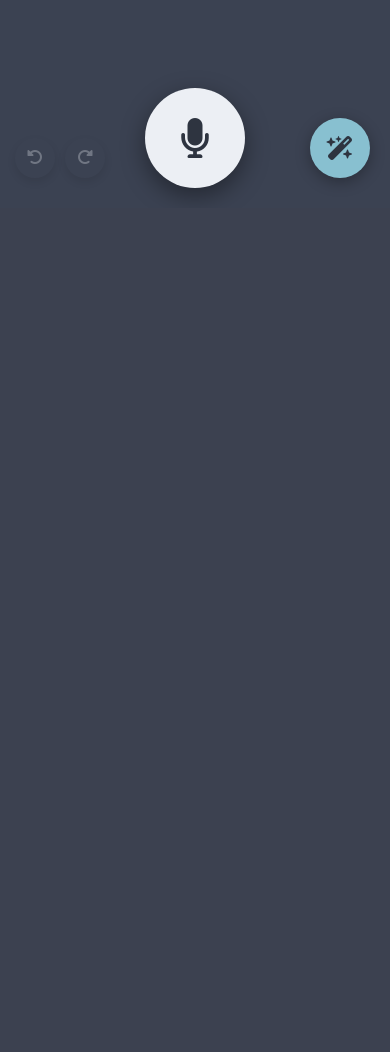
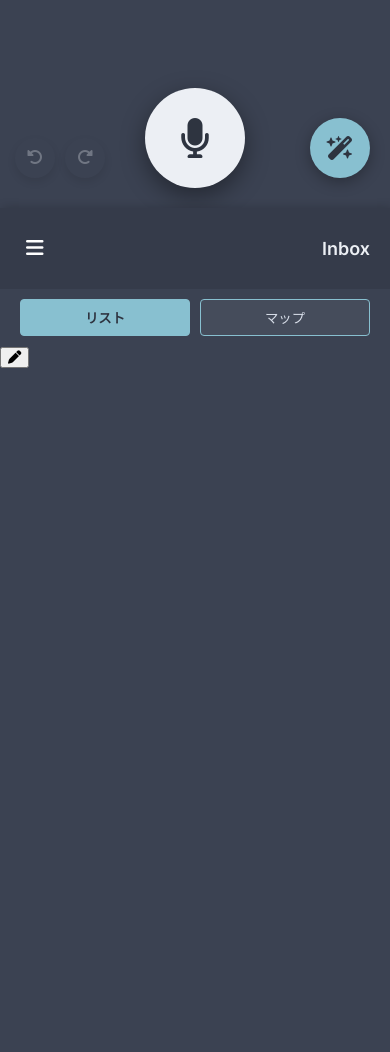
Before and after one commit to corinelo/mind_map, a Flask app: page / in a window 390 px wide. Shown: the part 636-1688 px from the top of the page. Before the commit the page ends 833 px from the top, so only its background shows below. Run offline with Flask 3, Linux system fonts and the light colour scheme; data comes from the database, SQL or seed files in the repository; data that the repository does not hold is empty.

Commit message:
fullmode

```diff
--- a/zenmap_app/app.py
+++ b/zenmap_app/app.py
@@ -63,8 +63,11 @@
 def index():
     return render_template('index.html')
 
-@app.route('/api/projects', methods=['GET', 'POST', 'DELETE'])
+# --- app.py の handle_projects 関数を以下のように修正（PUTを追加） ---
+
+@app.route('/api/projects', methods=['GET', 'POST', 'PUT', 'DELETE'])
 def handle_projects():
+    # 1. 作成 (POST)
     if request.method == 'POST':
         data = request.json
         name = data.get('name')
@@ -74,6 +77,19 @@
             db.session.commit()
             return jsonify({"status": "success", "id": new_proj.id})
 
+    # 2. 名前変更 (PUT) ← New!
+    elif request.method == 'PUT':
+        data = request.json
+        proj_id = data.get('id')
+        new_name = data.get('name')
+        proj = Project.query.get(proj_id)
+        if proj and new_name:
+            proj.name = new_name
+            db.session.commit()
+            return jsonify({"status": "updated"})
+        return jsonify({"status": "error"}), 400
+
+    # 3. 削除 (DELETE)
     elif request.method == 'DELETE':
         proj_id = request.args.get('id')
         proj = Project.query.get(proj_id)
@@ -82,8 +98,11 @@
             db.session.commit()
             return jsonify({"status": "deleted"})
 
+    # 4. 取得 (GET)
     projects = Project.query.order_by(Project.created_at).all()
     return jsonify([{"id": p.id, "name": p.name} for p in projects])
+
+# （他の部分は変更なし）
 
 @app.route('/api/data/<int:project_id>', methods=['GET'])
 def get_project_data(project_id):
--- a/zenmap_app/static/script.js
+++ b/zenmap_app/static/script.js
@@ -1,53 +1,57 @@
+// ==========================================
+//  Global Variables
+// ==========================================
 let currentProjectId = null;
 let currentProjectName = "Inbox";
 let mapData = {};
 let inboxData = [];
 let selectedNodeId = null;
 
-// --- Undo/Redo History Stacks ---
+// Undo/Redo Stacks
 let historyStack = [];
 let redoStack = [];
 
-// 履歴を保存する（変更を加える直前に呼ぶ）
+
+// ==========================================
+//  Undo / Redo Logic
+// ==========================================
 function pushHistory() {
-    // 現在のmapDataをディープコピーして保存
+    // 現在の状態をコピーして保存
     const state = JSON.parse(JSON.stringify(mapData));
     historyStack.push(state);
-    // 新しい操作をしたら未来（Redo）は消える
-    redoStack = [];
+    redoStack = []; // 新しい操作をしたら未来は消える
     updateUndoRedoButtons();
 }
 
 async function undo() {
     if (historyStack.length === 0) return;
 
-    // 現在の状態を未来（Redo）に送る
+    // 現在をRedoへ
     const current = JSON.parse(JSON.stringify(mapData));
     redoStack.push(current);
 
-    // 過去（History）から取り出す
+    // Historyから復元
     const prev = historyStack.pop();
     mapData = prev;
 
-    // 選択状態の復元（もし削除したノードならルートに戻すなどのケアが必要だが一旦ルートへ）
-    // 簡易的にルートを選択（またはIDが存在すれば維持）
+    // 選択状態のケア（存在しなければ解除）
     if(selectedNodeId && !findNode(mapData, selectedNodeId)) {
-        selectedNodeId = mapData.id;
+        selectedNodeId = null;
     }
 
     renderMap(mapData);
-    saveMapToServer(); // サーバーにも戻った状態を保存
+    saveMapToServer();
     updateUndoRedoButtons();
 }
 
 async function redo() {
     if (redoStack.length === 0) return;
 
-    // 現在の状態を過去（History）に送る
+    // 現在をHistoryへ
     const current = JSON.parse(JSON.stringify(mapData));
     historyStack.push(current);
 
-    // 未来（Redo）から取り出す
+    // Redoから復元
     const next = redoStack.pop();
     mapData = next;
 
@@ -57,7 +61,6 @@
 }
 
 function updateUndoRedoButtons() {
-    // ボタンの見た目制御（あれば）
     const undoBtn = document.getElementById('undo-btn');
     const redoBtn = document.getElementById('redo-btn');
     if(undoBtn) undoBtn.style.opacity = historyStack.length > 0 ? 1 : 0.3;
@@ -65,11 +68,14 @@
 }
 
 
-// --- プロジェクト管理 ---
+// ==========================================
+//  Project Management
+// ==========================================
 async function loadProjects(shouldSelectId = null) {
     try {
         const res = await fetch('/api/projects');
         const projects = await res.json();
+
         const listEl = document.getElementById('project-list');
         listEl.innerHTML = '';
 
@@ -82,13 +88,27 @@
             const li = document.createElement('li');
             li.className = 'project-item';
             li.dataset.id = p.id;
+
             if (p.id == currentProjectId) li.classList.add('active');
+
+            // クリックで切り替え
             li.onclick = () => switchProject(p.id, p.name);
-            li.innerHTML = `<span><i class="fa-solid fa-folder"></i> ${p.name}</span>
-                            <button class="project-delete-btn" onclick="deleteProject(event, ${p.id})"><i class="fa-solid fa-trash"></i></button>`;
+
+            li.innerHTML = `
+                <span><i class="fa-solid fa-folder"></i> ${p.name}</span>
+                <div class="project-actions">
+                    <button class="project-edit-btn" onclick="editProject(event, ${p.id}, '${p.name}')">
+                        <i class="fa-solid fa-pen"></i>
+                    </button>
+                    <button class="project-delete-btn" onclick="deleteProject(event, ${p.id})">
+                        <i class="fa-solid fa-trash"></i>
+                    </button>
+                </div>
+            `;
             listEl.appendChild(li);
         });
 
+        // 選択ロジック
         if (shouldSelectId) {
             const target = projects.find(p => p.id == shouldSelectId);
             if(target) switchProject(target.id, target.name);
@@ -99,26 +119,32 @@
             if(current) {
                 currentProjectName = current.name;
                 document.getElementById('inbox-title').innerText = current.name;
-            } else { switchProject(projects[0].id, projects[0].name); }
+            } else {
+                switchProject(projects[0].id, projects[0].name);
+            }
         }
+
     } catch(e) { console.error("Project Load Error:", e); }
 }
 
 function switchProject(id, name) {
     currentProjectId = id;
     currentProjectName = name;
+
     document.getElementById('inbox-title').innerText = name || "Inbox";
 
-    // 履歴をクリア（プロジェクトが変わったらUndoできないようにする）
+    // 履歴クリア
     historyStack = [];
     redoStack = [];
     updateUndoRedoButtons();
 
+    // UI更新
     const listEl = document.getElementById('project-list');
     Array.from(listEl.children).forEach(li => {
         if (li.dataset.id == id) li.classList.add('active');
         else li.classList.remove('active');
     });
+
     loadData(id);
     document.getElementById('project-sidebar').classList.remove('active');
 }
@@ -127,9 +153,27 @@
     const name = prompt("新しいプロジェクト名:");
     if(!name) return;
     try {
-        const res = await fetch('/api/projects', { method: 'POST', headers: {'Content-Type': 'application/json'}, body: JSON.stringify({ name: name }) });
+        const res = await fetch('/api/projects', {
+            method: 'POST', headers: {'Content-Type': 'application/json'},
+            body: JSON.stringify({ name: name })
+        });
         const data = await res.json();
         loadProjects(data.id);
+    } catch(e) { console.error(e); }
+}
+
+async function editProject(event, id, oldName) {
+    event.stopPropagation();
+    const newName = prompt("プロジェクト名を変更:", oldName);
+    if (!newName || newName === oldName) return;
+
+    try {
+        await fetch('/api/projects', {
+            method: 'PUT',
+            headers: {'Content-Type': 'application/json'},
+            body: JSON.stringify({ id: id, name: newName })
+        });
+        loadProjects(currentProjectId);
     } catch(e) { console.error(e); }
 }
 
@@ -141,17 +185,45 @@
     loadProjects();
 }
 
-// --- データ読み込み ---
+
+// ==========================================
+//  Mobile View Toggle
+// ==========================================
+function switchMobileView(mode) {
+    const body = document.body;
+    const tabList = document.getElementById('tab-list');
+    const tabMap = document.getElementById('tab-map');
+
+    if (mode === 'list') {
+        body.classList.remove('mode-map');
+        body.classList.add('mode-list');
+        tabList.classList.add('active');
+        tabMap.classList.remove('active');
+    } else {
+        body.classList.remove('mode-list');
+        body.classList.add('mode-map');
+        tabList.classList.remove('active');
+        tabMap.classList.add('active');
+        setTimeout(() => renderMap(mapData), 50);
+    }
+}
+
+
+// ==========================================
+//  Data Loading & Saving
+// ==========================================
 async function loadData(projectId) {
     if(!projectId) return;
     try {
         const res = await fetch(`/api/data/${projectId}`);
         const data = await res.json();
         mapData = data.map;
-        if(!mapData.children) mapData.children = []; // 安全策
+        if(!mapData.children) mapData.children = [];
         inboxData = data.inbox;
+
         renderInbox();
 
+        // マップが表示可能なら描画
         const mapArea = document.getElementById('map-area');
         if(window.getComputedStyle(mapArea).display !== 'none') {
              renderMap(mapData);
@@ -159,8 +231,20 @@
     } catch(e) { console.error(e); }
 }
 
-// --- マインドマップ操作 ---
+async function saveMapToServer() {
+    if(!currentProjectId) return;
+    await fetch('/api/save_map', {
+        method: 'POST', headers: {'Content-Type': 'application/json'},
+        body: JSON.stringify({ project_id: currentProjectId, map_data: mapData })
+    });
+}
+
+
+// ==========================================
+//  Mind Map Logic (Manipulation)
+// ==========================================
 const generateId = () => '_' + Math.random().toString(36).substr(2, 9);
+
 function findNode(node, id) {
     if (node.id === id) return node;
     if (node.children) {
@@ -171,6 +255,7 @@
     }
     return null;
 }
+
 function findParent(root, id) {
     if (!root.children) return null;
     for (let child of root.children) {
@@ -181,13 +266,6 @@
     return null;
 }
 
-async function saveMapToServer() {
-    if(!currentProjectId) return;
-    await fetch('/api/save_map', {
-        method: 'POST', headers: {'Content-Type': 'application/json'},
-        body: JSON.stringify({ project_id: currentProjectId, map_data: mapData })
-    });
-}
 function updateMapAndSelect(newId) {
     selectedNodeId = newId;
     renderMap(mapData);
@@ -198,54 +276,54 @@
     const nodeData = findNode(mapData, nodeId);
     if(!nodeData) return;
 
-    // promptが開く前に現在のテキストを保持しておきたいが、
-    // キャンセルされたら変更しないので、変更確定直前にpushHistoryする
+    // 編集ダイアログ
     const newText = prompt("編集:", nodeData.topic);
 
     if(newText !== null && newText.trim() !== "") {
-        pushHistory(); // 【履歴追加】
+        pushHistory(); // 履歴保存
         nodeData.topic = newText;
         renderMap(mapData);
         saveMapToServer();
     }
 }
 
-// --- キーボードイベント (Undo/Redo追加) ---
+
+// ==========================================
+//  Keyboard Shortcuts
+// ==========================================
 document.addEventListener('keydown', (e) => {
-    // 常に有効なショートカット (Undo/Redo)
+    // Undo / Redo
     if (currentProjectId && document.getElementById('map-area').style.display !== 'none') {
-        // Ctrl+Z (Undo)
         if ((e.ctrlKey || e.metaKey) && e.key === 'z' && !e.shiftKey) {
-            e.preventDefault();
-            undo();
-            return;
+            e.preventDefault(); undo(); return;
         }
-        // Ctrl+Y or Ctrl+Shift+Z (Redo)
         if (((e.ctrlKey || e.metaKey) && e.key === 'y') ||
             ((e.ctrlKey || e.metaKey) && e.key === 'z' && e.shiftKey)) {
-            e.preventDefault();
-            redo();
-            return;
+            e.preventDefault(); redo(); return;
         }
     }
 
+    // Input中などは無視
     if(document.getElementById('map-area').style.display === 'none') return;
     if(e.target.tagName === 'INPUT') return;
     if (!selectedNodeId) return;
+
     const selectedNode = findNode(mapData, selectedNodeId);
     if (!selectedNode) return;
 
+    // Tab: Add Child
     if (e.key === 'Tab') {
         e.preventDefault();
-        pushHistory(); // 【履歴追加】
+        pushHistory();
         const newNode = { id: generateId(), topic: "New", children: [] };
         if (!selectedNode.children) selectedNode.children = [];
         selectedNode.children.push(newNode);
         updateMapAndSelect(newNode.id);
-
-    } else if (e.key === 'Enter') {
+    }
+    // Enter: Add Sibling
+    else if (e.key === 'Enter') {
         e.preventDefault();
-        pushHistory(); // 【履歴追加】
+        pushHistory();
         const parent = findParent(mapData, selectedNodeId);
         if (parent) {
             const newNode = { id: generateId(), topic: "New", children: [] };
@@ -257,24 +335,26 @@
              selectedNode.children.push(newNode);
              updateMapAndSelect(newNode.id);
         }
-
-    } else if (e.key === 'Backspace' || e.key === 'Delete') {
+    }
+    // Delete: Remove Node
+    else if (e.key === 'Backspace' || e.key === 'Delete') {
         const parent = findParent(mapData, selectedNodeId);
         if (parent) {
-            pushHistory(); // 【履歴追加】
+            pushHistory();
             parent.children = parent.children.filter(n => n.id !== selectedNodeId);
             selectedNodeId = parent.id;
             updateMapAndSelect(selectedNodeId);
         }
-
-    } else if (e.key === ' ') {
+    }
+    // Space: Edit Text
+    else if (e.key === ' ') {
         e.preventDefault();
         editNodeText(selectedNodeId);
-
-    } else if (e.key.startsWith('Arrow')) {
+    }
+    // Arrows: Navigation
+    else if (e.key.startsWith('Arrow')) {
         e.preventDefault();
         const parent = findParent(mapData, selectedNodeId);
-        // 移動は履歴に残さなくて良い（構造変化ではないため）
         if (e.key === 'ArrowLeft' && parent) {
             selectedNodeId = parent.id; renderMap(mapData);
         } else if (e.key === 'ArrowRight' && selectedNode.children?.length) {
@@ -289,12 +369,17 @@
     }
 });
 
-// --- マップ描画 (D3) ---
+
+// ==========================================
+//  D3.js Rendering
+// ==========================================
 function renderMap(data) {
     const svg = d3.select("#mindmap-svg");
     svg.selectAll("*").remove();
+
     const container = document.getElementById('map-area');
-    if(container.clientWidth === 0) return;
+    if(container.clientWidth === 0) return; // 非表示なら描画しない
+
     const width = container.clientWidth;
     const height = container.clientHeight;
     svg.attr("width", width).attr("height", height);
@@ -303,30 +388,60 @@
     svg.call(d3.zoom().on("zoom", (e) => g.attr("transform", e.transform)));
 
     const root = d3.hierarchy(data);
-    const treeLayout = d3.tree().size([height - 100, width - 250])
+    const treeLayout = d3.tree()
+        .size([height - 100, width - 250])
         .separation((a, b) => (a.parent == b.parent ? 1.5 : 2));
     treeLayout(root);
 
-    g.selectAll(".link").data(root.links()).enter().append("path").attr("class", "link")
+    // Links
+    g.selectAll(".link")
+        .data(root.links())
+        .enter().append("path")
+        .attr("class", "link")
         .attr("d", d3.linkHorizontal().x(d => d.y).y(d => d.x));
 
-    const node = g.selectAll(".node").data(root.descendants()).enter().append("g")
-        .attr("class", "node").attr("transform", d => `translate(${d.y},${d.x})`)
-        .on("click", (e, d) => { e.stopPropagation(); selectedNodeId = d.data.id; renderMap(mapData); })
-        .on("dblclick", (e, d) => { e.stopPropagation(); editNodeText(d.data.id); });
+    // Nodes
+    const node = g.selectAll(".node")
+        .data(root.descendants())
+        .enter().append("g")
+        .attr("class", "node")
+        .attr("transform", d => `translate(${d.y},${d.x})`)
+        .on("click", (e, d) => {
+            e.stopPropagation();
+            selectedNodeId = d.data.id;
+            renderMap(mapData);
+        })
+        .on("dblclick", (e, d) => {
+            e.stopPropagation();
+            editNodeText(d.data.id);
+        });
 
-    node.append("text").attr("dy", 5).attr("x", 10).style("text-anchor", "start").text(d => d.data.topic)
+    // Text & Rect (Auto Sizing)
+    node.append("text")
+        .attr("dy", 5)
+        .attr("x", 10)
+        .style("text-anchor", "start")
+        .text(d => d.data.topic)
         .each(function(d) { d.bbox = this.getBBox(); });
-    node.insert("rect", "text").attr("x", 0).attr("y", -15).attr("width", d => d.bbox.width + 20).attr("height", 30)
+
+    node.insert("rect", "text")
+        .attr("x", 0)
+        .attr("y", -15)
+        .attr("width", d => d.bbox.width + 20)
+        .attr("height", 30)
         .attr("class", d => d.data.id === selectedNodeId ? "selected" : "");
 }
 
-// --- AI 処理 ---
+
+// ==========================================
+//  AI & Inbox Logic
+// ==========================================
 async function organizeWithAI() {
     if(inboxData.length === 0) return alert("Inboxが空です");
     const btn = document.getElementById('ai-btn');
     const originalIcon = btn.innerHTML;
-    btn.innerHTML = '<i class="fa-solid fa-spinner fa-spin"></i>'; btn.disabled = true;
+    btn.innerHTML = '<i class="fa-solid fa-spinner fa-spin"></i>';
+    btn.disabled = true;
 
     try {
         const res = await fetch('/api/ai_organize', {
@@ -335,49 +450,84 @@
         });
         const result = await res.json();
         if (result.status === 'success') {
-            pushHistory(); // 【履歴追加】AIが書き換える前に保存
+            pushHistory(); // 履歴保存
             mapData = result.new_map;
             loadData(currentProjectId);
-            // AI処理後は未来のスタックも消える（pushHistory内で処理済）
         } else { alert('エラー: ' + result.message); }
     } catch (e) { alert('通信エラー'); }
     finally { btn.innerHTML = originalIcon; btn.disabled = false; }
 }
 
-// 共通パーツ
 async function saveToInbox(text) {
     if(!currentProjectId) return alert("プロジェクトを選択してください");
-    await fetch('/api/inbox', { method: 'POST', headers: {'Content-Type': 'application/json'}, body: JSON.stringify({ text: text, project_id: currentProjectId }) });
+    await fetch('/api/inbox', {
+        method: 'POST', headers: {'Content-Type': 'application/json'},
+        body: JSON.stringify({ text: text, project_id: currentProjectId })
+    });
     loadData(currentProjectId);
     document.getElementById('manual-input').value = '';
 }
+
 async function deleteItem(id) {
     await fetch(`/api/inbox?id=${id}`, { method: 'DELETE' });
     loadData(currentProjectId);
 }
 
-// 初期化
+
+// ==========================================
+//  Initialization
+// ==========================================
 const listEl = document.getElementById('idea-ul');
 new Sortable(listEl, { animation: 150 });
+
 const micBtn = document.getElementById('mic-btn');
 const SpeechRecognition = window.SpeechRecognition || window.webkitSpeechRecognition;
+
 if (SpeechRecognition) {
     const recognition = new SpeechRecognition();
     recognition.lang = 'ja-JP';
-    micBtn.addEventListener('click', () => { if (micBtn.classList.contains('mic-off')) recognition.start(); else recognition.stop(); });
+    micBtn.addEventListener('click', () => {
+        if (micBtn.classList.contains('mic-off')) recognition.start();
+        else recognition.stop();
+    });
     recognition.onstart = () => micBtn.classList.replace('mic-off', 'mic-on');
     recognition.onend = () => micBtn.classList.replace('mic-on', 'mic-off');
     recognition.onresult = (e) => saveToInbox(e.results[0][0].transcript);
 } else { micBtn.style.display = 'none'; }
-function toggleInput() { const area = document.getElementById('input-area'); area.style.display = area.style.display === 'none' ? 'flex' : 'none'; if(area.style.display === 'flex') document.getElementById('manual-input').focus(); }
+
+function toggleInput() {
+    const area = document.getElementById('input-area');
+    area.style.display = area.style.display === 'none' ? 'flex' : 'none';
+    if(area.style.display === 'flex') document.getElementById('manual-input').focus();
+}
 function addManualItem() { saveToInbox(document.getElementById('manual-input').value); }
 function handleEnter(e) { if(e.key === 'Enter') addManualItem(); }
+
 function toggleProjectSidebar() { document.getElementById('project-sidebar').classList.toggle('active'); }
-function toggleInboxSidebar() { const inbox = document.getElementById('inbox-sidebar'); const openBtn = document.getElementById('open-inbox-btn'); if (inbox.style.display === 'none') { inbox.style.display = 'flex'; openBtn.style.display = 'none'; } else { inbox.style.display = 'none'; openBtn.style.display = 'block'; } }
+function toggleInboxSidebar() {
+    const inbox = document.getElementById('inbox-sidebar');
+    const openBtn = document.getElementById('open-inbox-btn');
+    if (inbox.style.display === 'none') { inbox.style.display = 'flex'; openBtn.style.display = 'none'; }
+    else { inbox.style.display = 'none'; openBtn.style.display = 'block'; }
+}
+
 function renderInbox() {
-    const ul = document.getElementById('idea-ul'); ul.innerHTML = '';
+    const ul = document.getElementById('idea-ul');
+    ul.innerHTML = '';
     if(inboxData.length === 0) document.getElementById('empty-state').style.display = 'block';
-    else { document.getElementById('empty-state').style.display = 'none'; inboxData.forEach(item => { const li = document.createElement('li'); li.innerHTML = `<span>${item.text}</span><button class="delete-btn" onclick="deleteItem(${item.id})"><i class="fa-solid fa-trash"></i></button>`; ul.appendChild(li); }); }
+    else {
+        document.getElementById('empty-state').style.display = 'none';
+        inboxData.forEach(item => {
+            const li = document.createElement('li');
+            li.innerHTML = `<span>${item.text}</span><button class="delete-btn" onclick="deleteItem(${item.id})"><i class="fa-solid fa-trash"></i></button>`;
+            ul.appendChild(li);
+        });
+    }
 }
-window.onload = () => loadProjects();
+
+// 初期ロード
+window.onload = () => {
+    document.body.classList.add('mode-list'); // Mobile Default
+    loadProjects();
+};
 window.onresize = () => loadData(currentProjectId);
--- a/zenmap_app/static/style.css
+++ b/zenmap_app/static/style.css
@@ -324,3 +324,58 @@
         bottom: 30px; left: 15px; gap: 10px;
     }
 }
+
+/* --- CSSの最後に追加・修正 --- */
+
+/* スマホ用ビュー切り替えタブ (PCでは隠す) */
+#mobile-view-toggle {
+    display: none; /* PCデフォルト */
+    padding: 10px 20px;
+    gap: 10px;
+}
+
+#mobile-view-toggle button {
+    flex: 1;
+    padding: 8px;
+    background: rgba(255,255,255,0.05);
+    border: 1px solid var(--accent-blue);
+    color: var(--text-sub);
+    border-radius: 4px;
+    cursor: pointer;
+}
+
+#mobile-view-toggle button.active {
+    background: var(--accent-blue);
+    color: var(--bg-dark);
+    font-weight: bold;
+}
+
+/* プロジェクト編集ボタン */
+.project-edit-btn {
+    background: none; border: none; color: var(--text-sub);
+    opacity: 0; cursor: pointer; width: 24px; transition: opacity 0.2s;
+}
+.project-item:hover .project-edit-btn { opacity: 1; }
+.project-edit-btn:hover { color: var(--accent-blue); }
+
+
+/* --- Mobile Responsive (重要修正) --- */
+@media (max-width: 768px) {
+    #mobile-view-toggle {
+        display: flex; /* スマホで表示 */
+    }
+
+    /* デフォルト状態 (リスト表示モード) */
+    body.mode-list #inbox-sidebar { display: flex; width: 100%; }
+    body.mode-list #map-area { display: none; }
+
+    /* マップ表示モード */
+    body.mode-map #inbox-sidebar { display: none; }
+    body.mode-map #map-area {
+        display: block;
+        width: 100%; height: 100%;
+    }
+
+    /* マップモードでもフッター（マイクなど）をマップの上に浮かせたい場合 */
+    /* 今回はシンプルに「見るだけ」にするため、マップモードではフッターは隠れます */
+}
--- a/zenmap_app/templates/index.html
+++ b/zenmap_app/templates/index.html
@@ -94,4 +94,31 @@
     <script src="https://d3js.org/d3.v7.min.js"></script>
     <script src="{{ url_for('static', filename='script.js') }}"></script>
 </body>
+
+<body>
+    <div id="layout-container">
+        <aside id="inbox-sidebar" class="sidebar">
+            <div class="panel-header">
+                <button onclick="toggleProjectSidebar()" class="mobile-menu-btn"><i class="fa-solid fa-bars"></i></button>
+                <h2 id="inbox-title">Inbox</h2>
+                <button onclick="toggleInboxSidebar()" class="collapse-btn-pc"><i class="fa-solid fa-chevron-left"></i></button>
+            </div>
+
+            <div id="mobile-view-toggle">
+                <button id="tab-list" class="active" onclick="switchMobileView('list')">リスト</button>
+                <button id="tab-map" onclick="switchMobileView('map')">マップ</button>
+            </div>
+
+            <div class="input-wrapper">
+                <button onclick="toggleInput()" class="icon-btn"><i class="fa-solid fa-pen"></i></button>
+            </div>
+            </aside>
+
+        <main id="map-area">
+             <button id="open-inbox-btn" onclick="toggleInboxSidebar()" style="display:none;"><i class="fa-solid fa-list"></i></button>
+            <svg id="mindmap-svg"></svg>
+        </main>
+    </div>
+    </body>
+
 </html>
```
